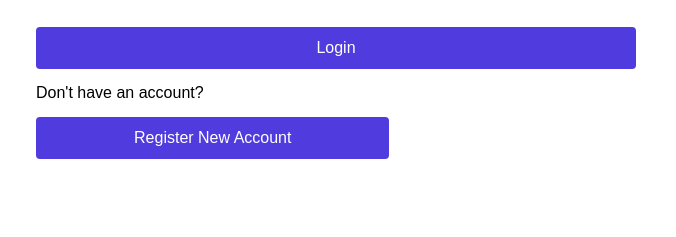
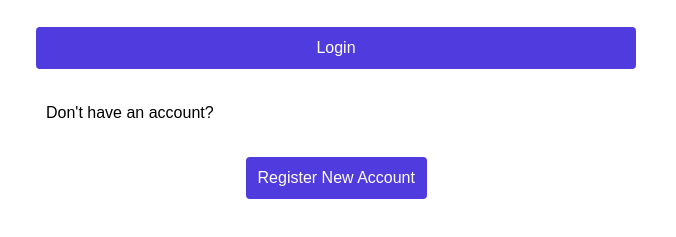
Before and after one commit to shahulyaalh/To-do-application-, a plain HTML site: page index.html in a window 1280 px wide. Shown: the part 369-606 px from the top of the page, 604-1280 px from the left. Drawn offline with Linux system fonts and the light colour scheme.

Commit message:
Update index.html

```diff
--- a/index.html
+++ b/index.html
@@ -31,7 +31,7 @@
             <p>Don't have an account? <a href="/register">Register New Account</a></p>
           </div> -->
           <div class="register-link">
-            <p>Don't have an account? <button onclick="window.location.href='/register';">Register New Account</button></p>
+            <p class="txt">Don't have an account? <button class="register-button" onclick="window.location.href='/register';">Register New Account</button></p>
           </div>
         </form>
       </div>
```
